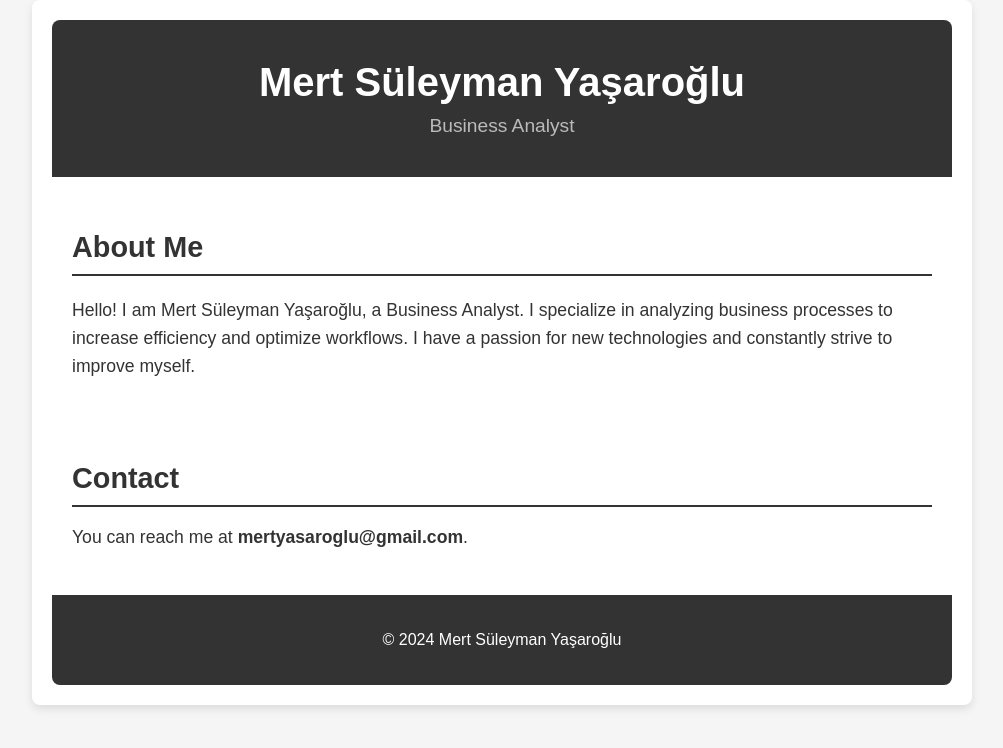
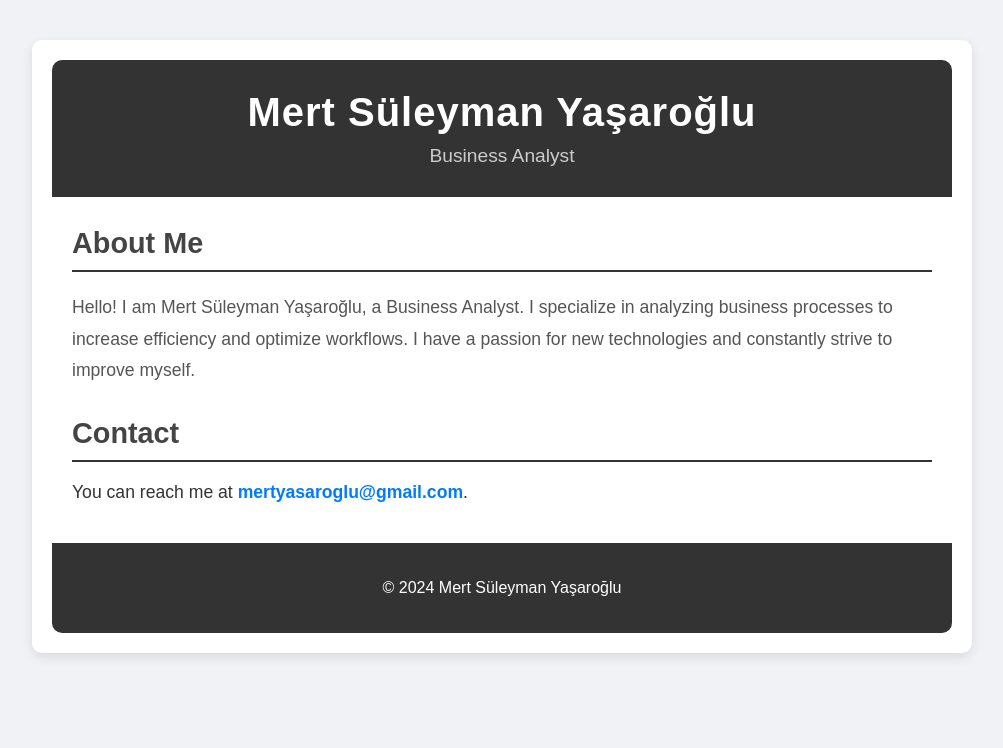
Before and after one commit to mertyasaroglu/mertyasaroglu.github.io, a plain HTML site: page index.html in a window 1280 px wide. Shown: the whole page, without its empty margins (138-1141 px from the left). Drawn offline with Linux system fonts and the light colour scheme.

Commit message:
Update index.html

```diff
--- a/index.html
+++ b/index.html
@@ -7,56 +7,59 @@
     <style>
         body {
             font-family: 'Arial', sans-serif;
-            background-color: #f5f5f5;
+            background-color: #f0f2f5;
             color: #333;
             margin: 0;
             padding: 0;
         }
         .container {
             max-width: 900px;
-            margin: 0 auto;
+            margin: 40px auto;
             padding: 20px;
             background-color: #fff;
-            box-shadow: 0 4px 8px rgba(0, 0, 0, 0.1);
-            border-radius: 8px;
+            box-shadow: 0 4px 12px rgba(0, 0, 0, 0.1);
+            border-radius: 10px;
         }
         header {
             text-align: center;
-            padding: 40px 0;
+            padding: 30px 0;
             background-color: #333;
             color: #fff;
-            border-radius: 8px 8px 0 0;
+            border-radius: 10px 10px 0 0;
         }
         header h1 {
             margin: 0;
             font-size: 2.5em;
+            letter-spacing: 1px;
         }
         header p {
             margin: 10px 0 0;
             font-size: 1.2em;
-            color: #bbb;
+            color: #ccc;
         }
         section {
-            margin: 20px 0;
+            margin: 30px 0;
         }
         section h2 {
             font-size: 1.8em;
+            color: #444;
             border-bottom: 2px solid #333;
             padding-bottom: 10px;
             margin-bottom: 20px;
         }
         .about, .contact {
-            padding: 10px 20px;
+            padding: 0 20px;
         }
         .about p {
-            line-height: 1.6;
+            line-height: 1.8;
             font-size: 1.1em;
+            color: #555;
         }
         .contact p {
             font-size: 1.1em;
         }
         .contact a {
-            color: #333;
+            color: #007bff;
             text-decoration: none;
             font-weight: bold;
         }
@@ -68,8 +71,8 @@
             padding: 20px 0;
             background-color: #333;
             color: #fff;
-            border-radius: 0 0 8px 8px;
-            margin-top: 20px;
+            border-radius: 0 0 10px 10px;
+            margin-top: 40px;
         }
         @media (max-width: 600px) {
             header h1 {
```
